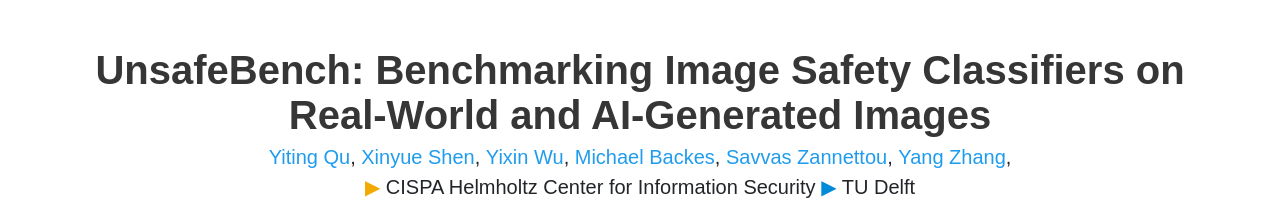
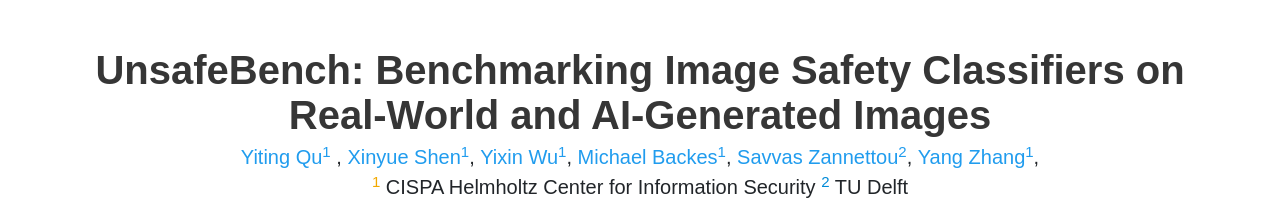
Before and after one commit to unsafebench/unsafebench.github.io, a plain HTML site: page index.html in a window 1280 px wide. Shown: the top 212 px of the page. Drawn offline with nearby package versions, Linux system fonts and the light colour scheme; some icons are missing; a web font is replaced by a local one.

Commit message:
first commit

```diff
--- a/index.html
+++ b/index.html
@@ -116,27 +116,28 @@
             <h1 class="title is-2 publication-title">UnsafeBench: Benchmarking Image Safety Classifiers on Real-World and AI-Generated Images</h1>
             <div class="is-size-5 publication-authors">
               <span class="author-block">
-                <a href="https://yitingqu.github.io/" style="color:#F2A900;font-weight:normal;">Yiting Qu</a>,
+                <a href="https://yitingqu.github.io/" style="color:#F2A900;font-weight:normal;">Yiting Qu<sup>1</sup>
+                </a>,
               </span>
               <span class="author-block">
-                <a href="https://xinyueshen.me/" style="color:#F2A900;font-weight:normal;">Xinyue Shen</a>,
+                <a href="https://xinyueshen.me/" style="color:#F2A900;font-weight:normal;">Xinyue Shen<sup>1</sup></a>,
               </span>
               <span class="author-block">
-                <a href="https://yxoh.github.io/" style="color:#F2A900;font-weight:normal;">Yixin Wu</a>,
+                <a href="https://yxoh.github.io/" style="color:#F2A900;font-weight:normal;">Yixin Wu<sup>1</sup></a>,
               </span>
               <span class="author-block">
-                <a href="https://cispa.de/en/people/backes" style="color:#F2A900;font-weight:normal;">Michael Backes</a>,
+                <a href="https://cispa.de/en/people/backes" style="color:#F2A900;font-weight:normal;">Michael Backes<sup>1</sup></a>,
               </span>
               <span class="author-block">
-                <a href="https://zsavvas.github.io/" style="color:#008AD7;font-weight:normal;">Savvas Zannettou</a>,
+                <a href="https://zsavvas.github.io/" style="color:#008AD7;font-weight:normal;">Savvas Zannettou<sup>2</sup></a>,
               </span>
               <span class="author-block">
-                <a href="https://yangzhangalmo.github.io/" style="color:#F2A900;font-weight:normal;">Yang Zhang</a>,
+                <a href="https://yangzhangalmo.github.io/" style="color:#F2A900;font-weight:normal;">Yang Zhang<sup>1</sup></a>,
               </span>
             </div>
             <div class="is-size-5 publication-authors">
-              <span class="author-block"><b style="color:#F2A900; font-weight:normal">&#x25B6 </b>CISPA Helmholtz Center for Information Security</span>
-              <span class="author-block"><b style="color:#008AD7; font-weight:normal">&#x25B6 </b> TU Delft</span>
+              <span class="author-block"><b style="color:#F2A900; font-weight:normal"><sup>1</sup> </b>CISPA Helmholtz Center for Information Security</span>
+              <span class="author-block"><b style="color:#008AD7; font-weight:normal"><sup>2</sup> </b> TU Delft</span>
             </div>
             <div class="column has-text-centered">
               <div class="publication-links">
```
